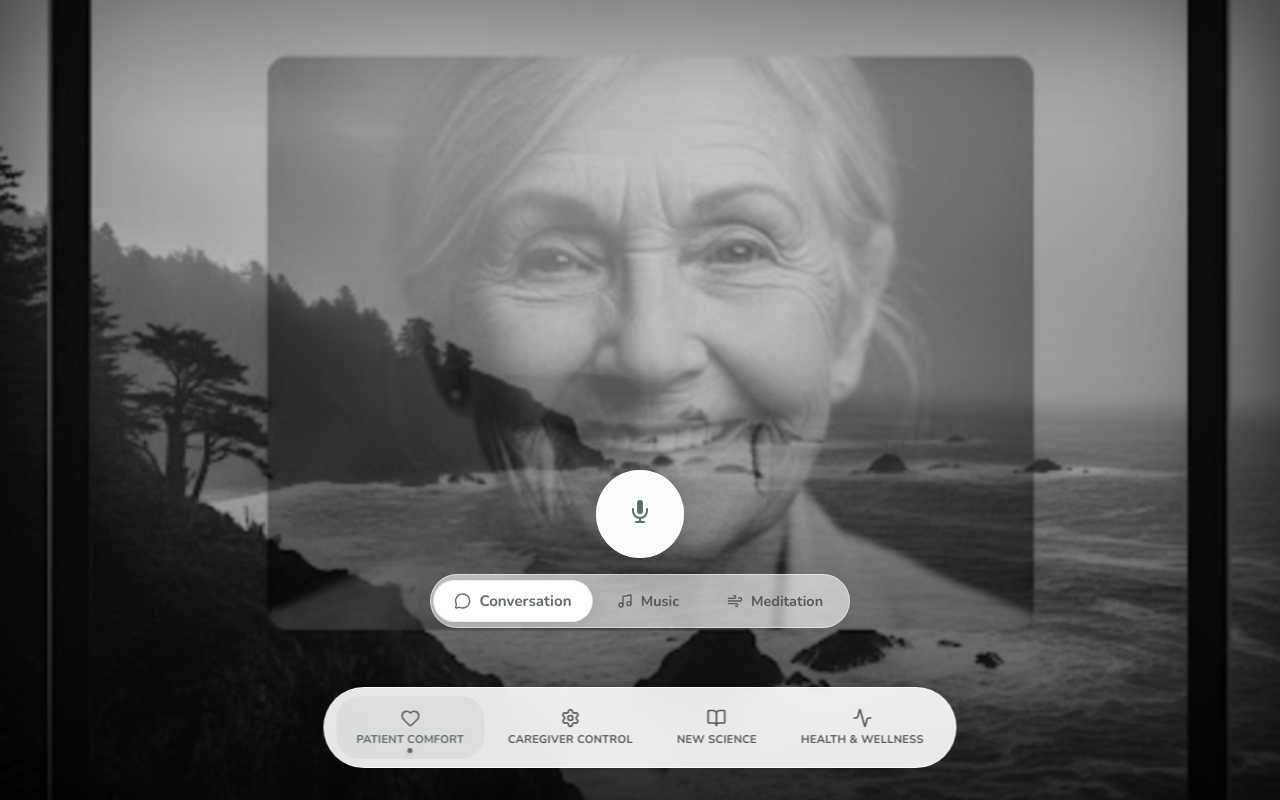
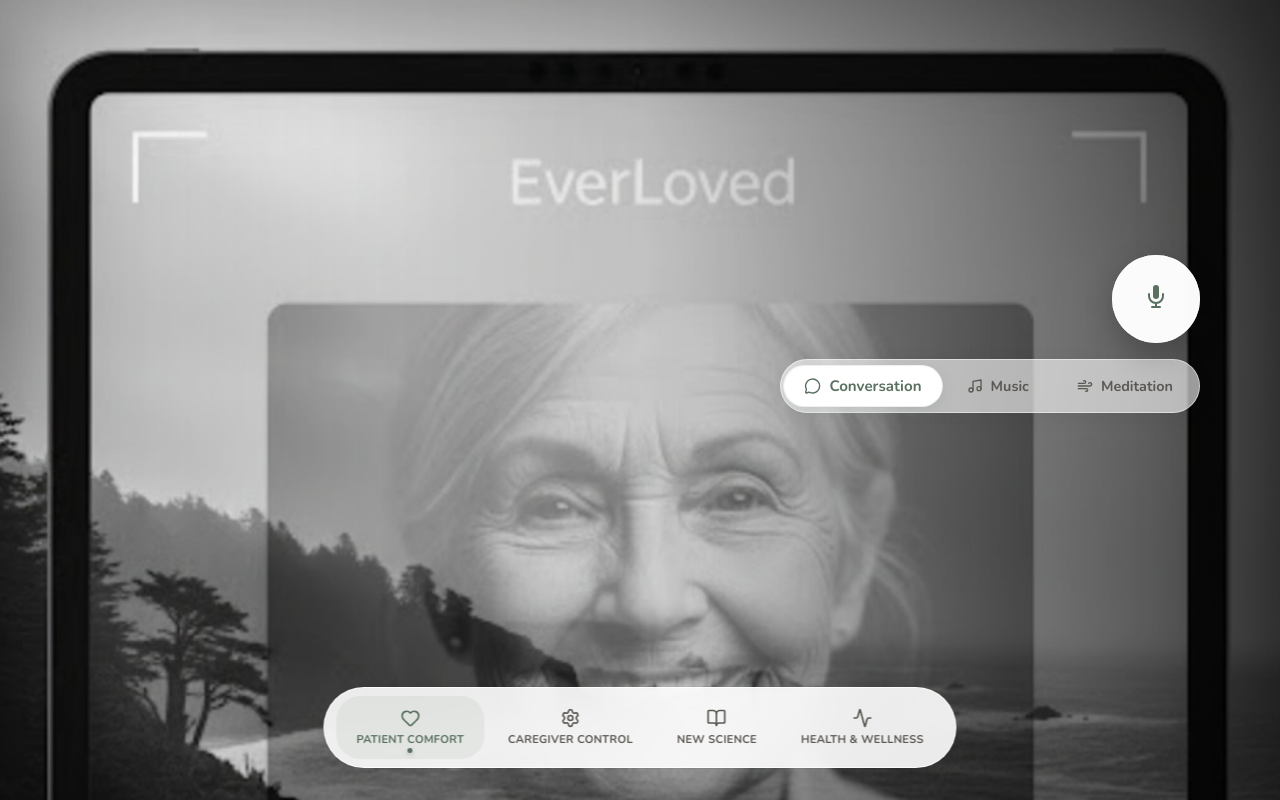
Before and after one commit to rgkhabbaz-sys/everloved-v3, a Next.js app: page / in a window 1280 px wide. Built offline with nearby package versions, Linux system fonts and the light colour scheme.

Commit message:
Fix image cropping and move voice controls to right sidebar

```diff
--- a/src/app/page.module.css
+++ b/src/app/page.module.css
@@ -20,6 +20,8 @@
 
 .backgroundImage {
   object-fit: cover;
+  object-position: top center;
+  /* Fix cropping of head */
   transition: transform 10s ease-in-out;
   animation: slow-pan 60s infinite alternate ease-in-out;
 }
@@ -41,12 +43,12 @@
   left: 0;
   width: 100%;
   height: 100%;
-  /* Stronger gradient at bottom for controls */
-  background: linear-gradient(to bottom,
-      rgba(0, 0, 0, 0.1) 0%,
-      rgba(0, 0, 0, 0.2) 50%,
-      rgba(0, 0, 0, 0.7) 100%);
-  box-shadow: inset 0 0 150px rgba(0, 0, 0, 0.6);
+  /* Gradient focused on the right side for the sidebar */
+  background: linear-gradient(to right,
+      rgba(0, 0, 0, 0) 0%,
+      rgba(0, 0, 0, 0.1) 50%,
+      rgba(0, 0, 0, 0.6) 100%);
+  box-shadow: inset 0 0 150px rgba(0, 0, 0, 0.4);
   z-index: 1;
   pointer-events: none;
 }
@@ -58,10 +60,13 @@
   height: 100%;
   display: flex;
   flex-direction: column;
-  align-items: center;
-  justify-content: flex-end;
-  /* Push controls to bottom */
-  padding-bottom: 140px;
+  align-items: flex-end;
+  /* Align controls to the right */
+  justify-content: center;
+  /* Center vertically */
+  padding-right: 80px;
+  /* Space from right edge */
+  padding-bottom: 100px;
   /* Space for floating nav */
   animation: content-fade-in 1s ease-out forwards;
 }
--- a/src/components/Patient/Patient.module.css
+++ b/src/components/Patient/Patient.module.css
@@ -1,25 +1,27 @@
 .voiceSessionContainer {
     display: flex;
     flex-direction: column;
-    align-items: center;
-    justify-content: flex-end;
+    align-items: flex-end;
+    /* Align to right */
+    justify-content: center;
     width: 100%;
     height: 100%;
     position: absolute;
     top: 0;
     left: 0;
     z-index: 10;
-    padding-bottom: 2rem;
+    padding-right: 80px;
+    /* Match parent padding */
 }
 
 /* Ripple Animation Container */
 .rippleContainer {
     position: absolute;
-    bottom: 140px;
-    left: 50%;
-    transform: translateX(-50%);
+    top: 50%;
+    right: 120px;
+    /* Position relative to the right-aligned mic */
+    transform: translateY(-50%);
     width: 240px;
-    /* Larger ripple area */
     height: 240px;
     display: flex;
     align-items: center;
@@ -40,7 +42,6 @@
     width: 100%;
     height: 100%;
     border: 2px solid rgba(255, 255, 255, 0.8);
-    /* White ripple for contrast */
     animation: ripple-out 2.5s infinite cubic-bezier(0, 0.2, 0.8, 1);
 }
 
@@ -109,19 +110,19 @@
 /* Status Text - High Legibility */
 .statusText {
     margin-bottom: 2rem;
-    text-align: center;
+    text-align: right;
+    /* Right align text */
     min-height: 32px;
     animation: fadeIn 0.5s ease-out;
+    margin-right: 20px;
 }
 
 .statusLabel {
     font-family: 'Nunito', sans-serif;
     font-size: 1.1rem;
-    /* Larger text */
     font-weight: 700;
     color: var(--foreground);
     background: rgba(255, 255, 255, 0.95);
-    /* High opacity background */
     padding: 0.75rem 1.5rem;
     border-radius: 30px;
     backdrop-filter: blur(8px);
@@ -132,9 +133,23 @@
 /* Transcript - Card Style */
 .transcriptContainer {
     margin-bottom: 1.5rem;
-    max-width: 85%;
-    text-align: center;
-    animation: slideUp 0.6s cubic-bezier(0.2, 0.8, 0.2, 1);
+    max-width: 400px;
+    /* Limit width for sidebar feel */
+    text-align: right;
+    animation: slideLeft 0.6s cubic-bezier(0.2, 0.8, 0.2, 1);
+    margin-right: 20px;
+}
+
+@keyframes slideLeft {
+    from {
+        opacity: 0;
+        transform: translateX(20px);
+    }
+
+    to {
+        opacity: 1;
+        transform: translateX(0);
+    }
 }
 
 .transcriptText {
@@ -153,6 +168,7 @@
 }
 
 /* Buttons */
+/* Buttons */
 .startButton {
     background: var(--primary);
     color: white;
@@ -168,6 +184,7 @@
         0 0 0 1px rgba(255, 255, 255, 0.2) inset;
     transition: all 0.3s cubic-bezier(0.2, 0.8, 0.2, 1);
     letter-spacing: 0.02em;
+    margin-right: 20px;
 }
 
 .startButton:hover {
@@ -191,6 +208,7 @@
     backdrop-filter: blur(10px);
     margin-top: 1.5rem;
     box-shadow: 0 4px 15px rgba(0, 0, 0, 0.05);
+    margin-right: 20px;
 }
 
 .endButton:hover {
@@ -204,9 +222,11 @@
 .errorContainer {
     display: flex;
     flex-direction: column;
-    align-items: center;
+    align-items: flex-end;
+    /* Right align */
     gap: 1rem;
     animation: fadeIn 0.4s ease-out;
+    margin-right: 20px;
 }
 
 .errorMessage {
@@ -217,6 +237,7 @@
     padding: 1rem 1.5rem;
     border-radius: 16px;
     box-shadow: 0 4px 20px rgba(239, 68, 68, 0.15);
+    text-align: right;
 }
 
 .retryButton {
@@ -240,6 +261,7 @@
     width: 100%;
     max-width: 340px;
     margin-bottom: 1rem;
+    margin-right: 20px;
 }
 
 .textInput {
@@ -253,7 +275,8 @@
     backdrop-filter: blur(12px);
     outline: none;
     transition: all 0.3s ease;
-    text-align: center;
+    text-align: right;
+    /* Right align text input */
     font-family: 'Nunito', sans-serif;
     font-weight: 600;
     box-shadow: 0 4px 20px rgba(0, 0, 0, 0.05);
```
